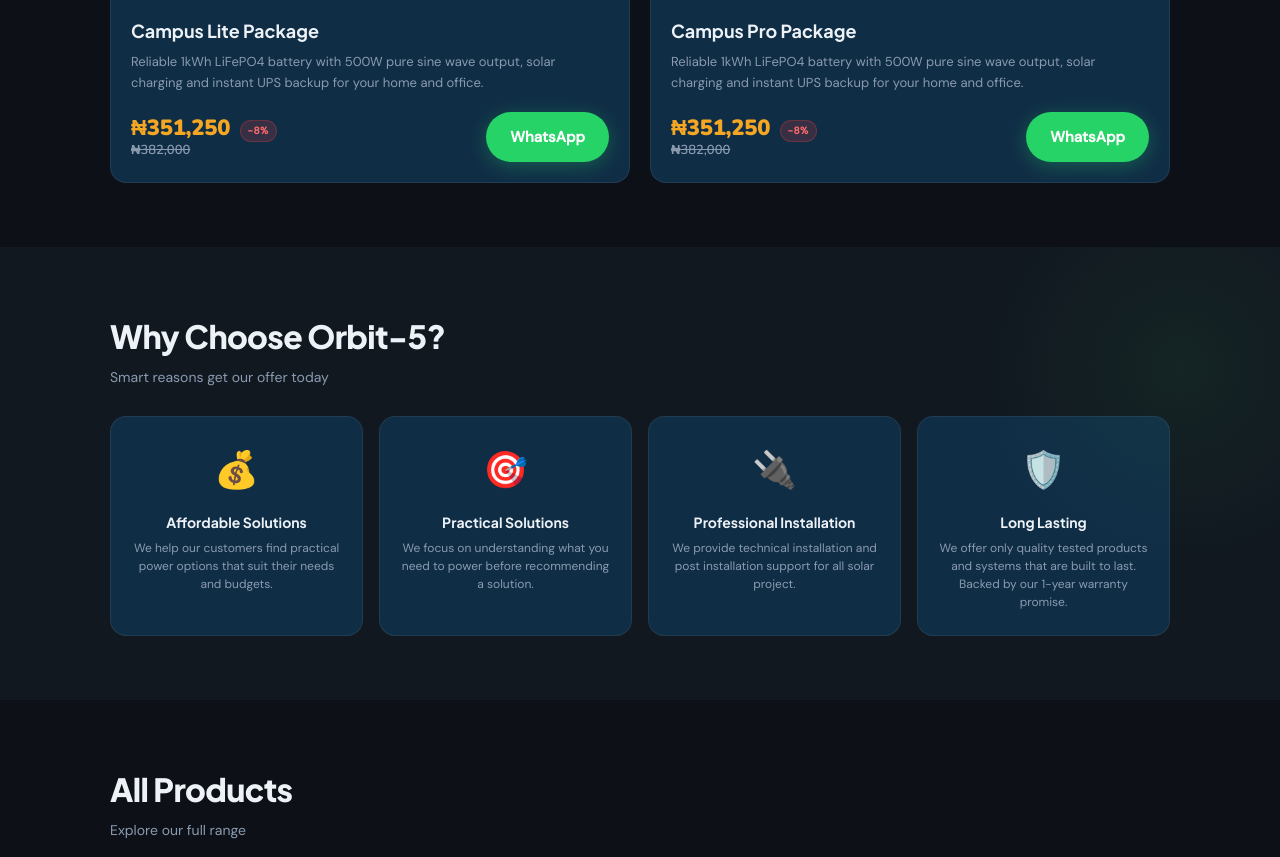
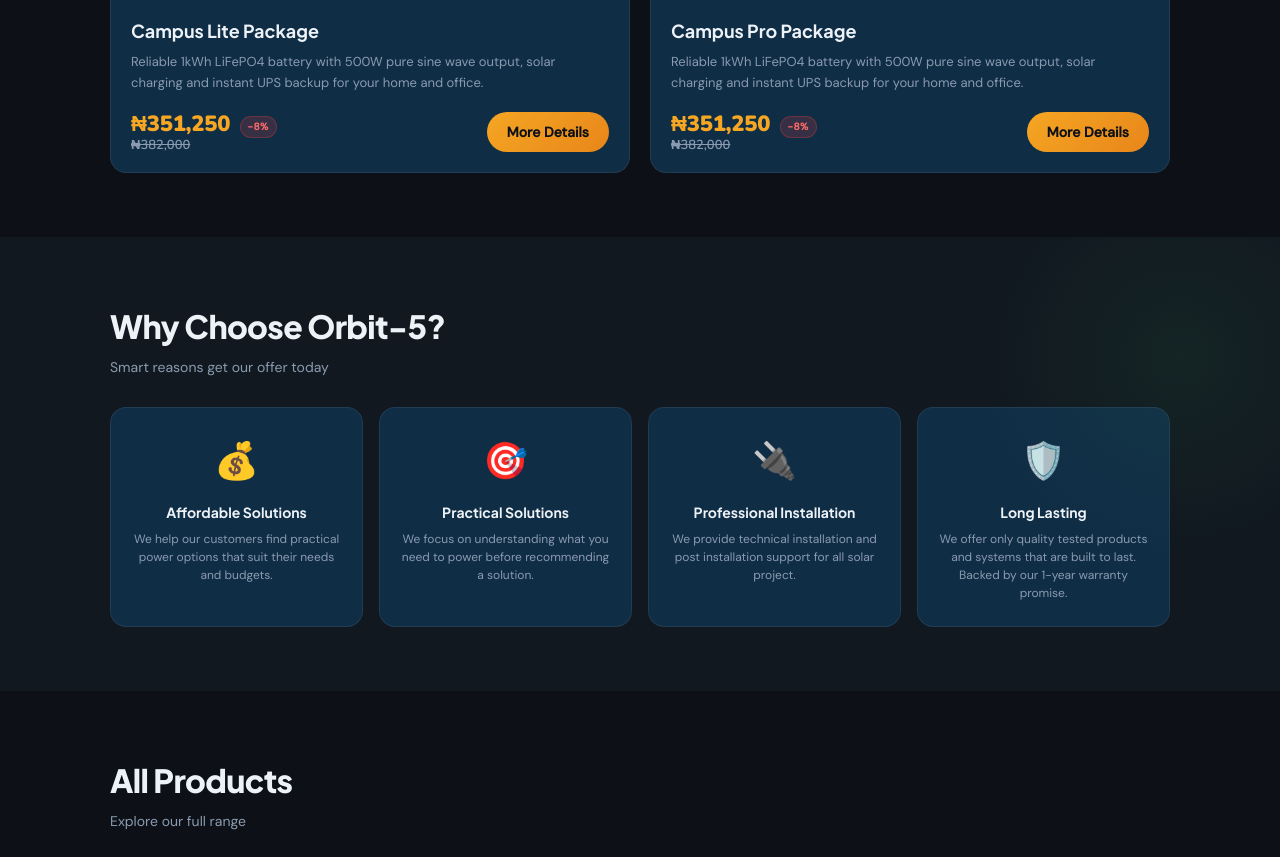
Before and after one commit to Godfather-cre8ive/Orbit-5-sample, a plain HTML site: page index.html in a window 1280 px wide. Shown: the part 1110-1967 px from the top of the page. Drawn offline with nearby package versions, Linux system fonts and the light colour scheme.

Commit message:
Update rfp details button

```diff
--- a/index.html
+++ b/index.html
@@ -1771,7 +1771,7 @@
             <p class="featured-benefit">${c.benefit || c.desc.split('.')[0] + '.'}</p>
             <div class="featured-footer">
               ${priceHTML(c.price, c.originalPrice)}
-              <button class="btn-whatsapp" onclick="continueWhatsApp()">WhatsApp</button>
+              <button class="btn-cart" onclick="openFModal(${c.id})">More Details</button>
             </div>
           </div>
         </div>
```
